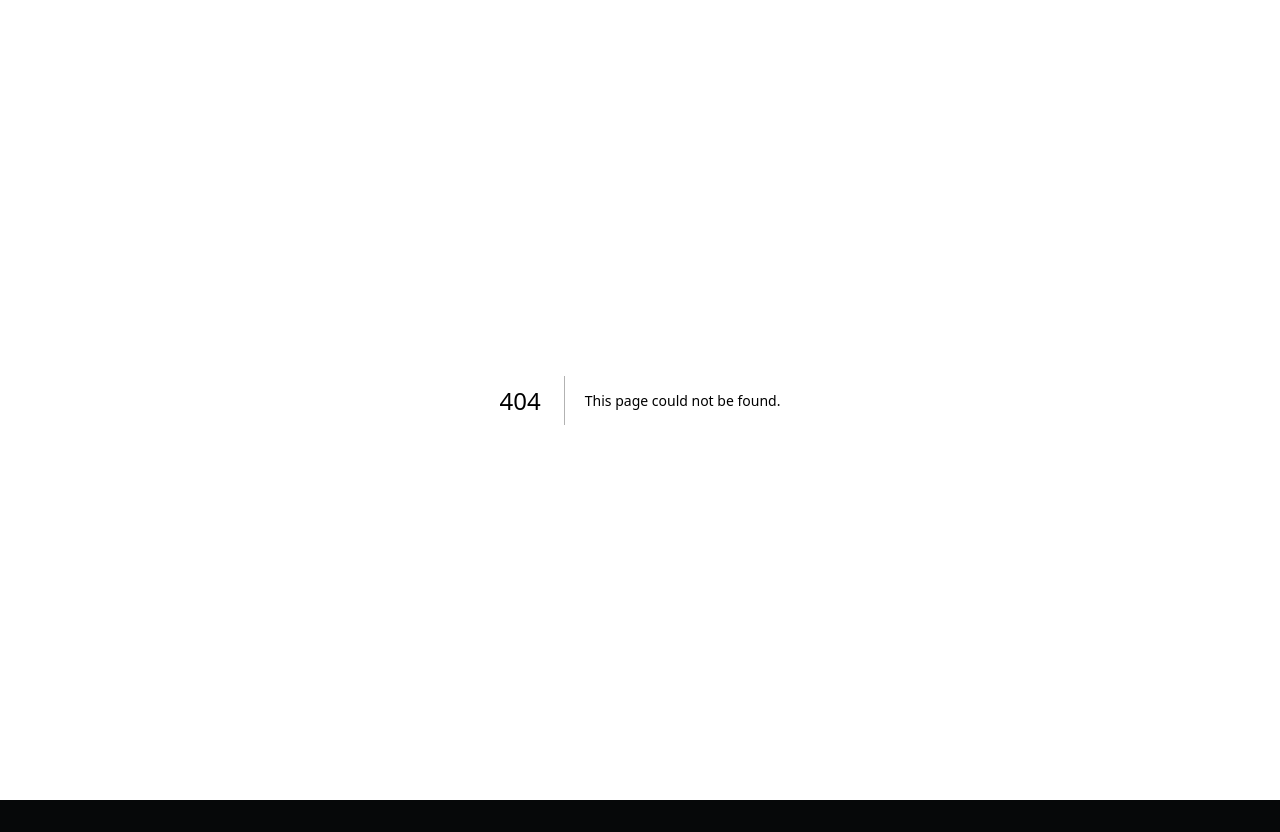
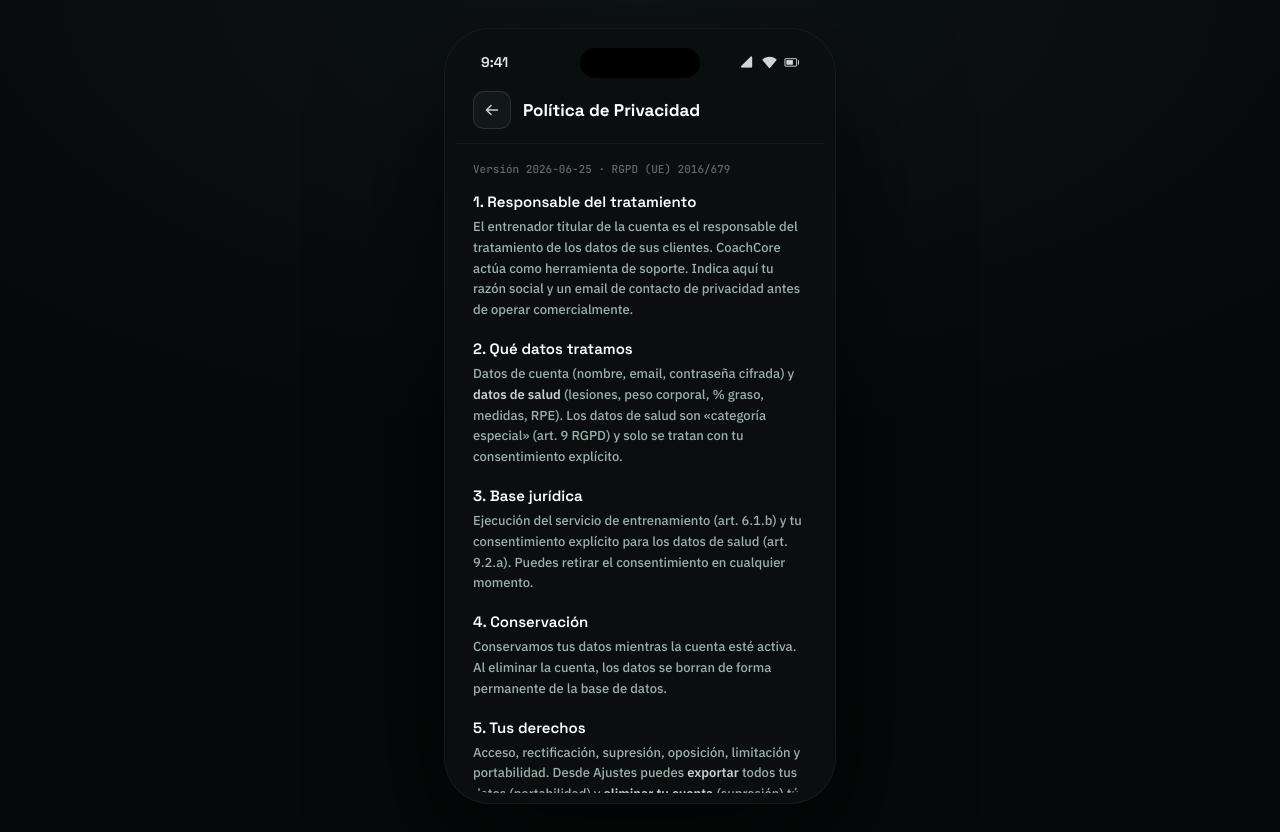
Before and after one commit to mikerb95/CoachCore, a Next.js app: page /privacidad in a window 1280 px wide. Before the commit this address had no page. Before the commit the page ends 800 px from the top, so only its background shows below. Built offline with nearby package versions, Linux system fonts and the light colour scheme.

Commit message:
feat: implement HomePage with user role redirection and add PrivacyPage with compliance details

```diff
--- a/app/page.tsx
+++ b/app/page.tsx
@@ -1,8 +1,15 @@
 import Link from "next/link";
+import { redirect } from "next/navigation";
+import { auth } from "@/auth";
 import { css } from "@/lib/css";
 import { StatusBar } from "@/components/Frame";
 
-export default function AccesoPage() {
+export default async function HomePage() {
+  const session = await auth();
+  if (session?.user) {
+    redirect(session.user.role === "entrenador" ? "/coach" : "/cliente");
+  }
+
   return (
     <div style={css("min-height:100vh;background:radial-gradient(120% 90% at 50% 0%,#0E1416 0%,#060809 60%);display:flex;align-items:center;justify-content:center;padding:28px;font-family:'IBM Plex Sans',system-ui,sans-serif")}>
       <div style={css("width:392px;max-width:100%;height:850px;max-height:calc(100vh - 24px);background:#0A0E0F;border-radius:46px;padding:11px;box-shadow:0 50px 120px rgba(0,0,0,.7),inset 0 0 0 1px rgba(255,255,255,.05);position:relative")}>
@@ -11,48 +18,27 @@ export default function AccesoPage() {
           <StatusBar />
 
           <div style={css("flex:1;display:flex;flex-direction:column;padding:0 24px 30px;animation:ccUp14 .5s cubic-bezier(.2,.8,.2,1)")}>
-            {/* brand */}
             <div style={css("flex:1;display:flex;flex-direction:column;justify-content:center;align-items:center;text-align:center")}>
               <div style={css("width:72px;height:72px;border-radius:22px;background:linear-gradient(135deg,#1f3d2a,#10191400);border:1px solid rgba(56,224,123,.25);display:flex;align-items:center;justify-content:center;margin-bottom:20px")}>
                 <i className="ph-fill ph-barbell" style={css("font-size:34px;color:#38E07B")} />
               </div>
               <div style={css("font:700 34px 'Space Grotesk';color:#fff;letter-spacing:-.8px")}>CoachCore</div>
-              <div style={css("font:500 14px 'IBM Plex Sans';color:#8A938F;margin-top:8px;max-width:240px;line-height:1.5")}>
-                Tus datos, tu propiedad. Elige cómo quieres entrar.
+              <div style={css("font:500 14px 'IBM Plex Sans';color:#8A938F;margin-top:8px;max-width:250px;line-height:1.5")}>
+                Gestiona clientes, rutinas y progreso. Tus datos, tu propiedad.
               </div>
             </div>
 
-            {/* role cards */}
-            <div style={css("display:flex;flex-direction:column;gap:13px")}>
-              <Link href="/coach" className="role-card green" style={css("display:block;background:#12181A;border:1px solid rgba(255,255,255,.07);border-radius:20px;padding:18px")}>
-                <div style={css("display:flex;align-items:center;gap:14px")}>
-                  <div style={css("width:50px;height:50px;border-radius:15px;background:rgba(56,224,123,.12);display:flex;align-items:center;justify-content:center;flex:none")}>
-                    <i className="ph-fill ph-clipboard-text" style={css("font-size:24px;color:#38E07B")} />
-                  </div>
-                  <div style={css("flex:1")}>
-                    <div style={css("font:700 18px 'Space Grotesk';color:#fff")}>Soy Entrenador</div>
-                    <div style={css("font:500 12.5px 'IBM Plex Sans';color:#8A938F;margin-top:2px")}>Gestiona clientes, rutinas y sesiones</div>
-                  </div>
-                  <i className="ph-bold ph-arrow-right" style={css("font-size:18px;color:#38E07B;flex:none")} />
-                </div>
+            <div style={css("display:flex;flex-direction:column;gap:12px")}>
+              <Link href="/login" style={css("display:flex;align-items:center;justify-content:center;gap:8px;height:54px;border-radius:16px;background:var(--data);color:#06140C;font:700 15px 'IBM Plex Sans'")}>
+                Iniciar sesión<i className="ph-bold ph-arrow-right" />
               </Link>
-
-              <Link href="/cliente" className="role-card orange" style={css("display:block;background:#12181A;border:1px solid rgba(255,255,255,.07);border-radius:20px;padding:18px")}>
-                <div style={css("display:flex;align-items:center;gap:14px")}>
-                  <div style={css("width:50px;height:50px;border-radius:15px;background:rgba(255,122,26,.12);display:flex;align-items:center;justify-content:center;flex:none")}>
-                    <i className="ph-fill ph-person-simple-run" style={css("font-size:24px;color:#FF7A1A")} />
-                  </div>
-                  <div style={css("flex:1")}>
-                    <div style={css("font:700 18px 'Space Grotesk';color:#fff")}>Soy Cliente</div>
-                    <div style={css("font:500 12.5px 'IBM Plex Sans';color:#8A938F;margin-top:2px")}>Entrena, registra y sigue tu progreso</div>
-                  </div>
-                  <i className="ph-bold ph-arrow-right" style={css("font-size:18px;color:#FF7A1A;flex:none")} />
-                </div>
+              <Link href="/register" style={css("display:flex;align-items:center;justify-content:center;height:54px;border-radius:16px;background:#12181A;border:1px solid rgba(255,255,255,.1);color:#E6ECEA;font:600 15px 'IBM Plex Sans'")}>
+                Crear cuenta
               </Link>
             </div>
 
-            <div style={css("text-align:center;font:500 11px 'IBM Plex Sans';color:#465049;margin-top:20px")}>
-              Sin suscripciones · 100% offline · PWA
+            <div style={css("text-align:center;font:500 11px 'IBM Plex Sans';color:#465049;margin-top:18px")}>
+              Sin suscripciones · Cifrado · RGPD
             </div>
           </div>
         </div>
--- /dev/null
+++ b/app/privacidad/page.tsx
@@ -0,0 +1,81 @@
+import Link from "next/link";
+import { css } from "@/lib/css";
+import { StatusBar } from "@/components/Frame";
+import { PRIVACY_VERSION } from "@/lib/constants";
+
+export const metadata = { title: "Política de Privacidad · CoachCore" };
+
+export default function PrivacidadPage() {
+  return (
+    <div style={css("min-height:100vh;background:radial-gradient(120% 90% at 50% 0%,#0E1416 0%,#060809 60%);display:flex;align-items:center;justify-content:center;padding:28px;font-family:'IBM Plex Sans',system-ui,sans-serif")}>
+      <div style={css("width:392px;max-width:100%;height:850px;max-height:calc(100vh - 24px);background:#0A0E0F;border-radius:46px;padding:11px;box-shadow:0 50px 120px rgba(0,0,0,.7),inset 0 0 0 1px rgba(255,255,255,.05);position:relative")}>
+        <div style={css("position:absolute;top:20px;left:50%;transform:translateX(-50%);width:120px;height:30px;background:#000;border-radius:18px;z-index:40")} />
+        <div style={css("width:100%;height:100%;background:#0A0E0F;border-radius:36px;overflow:hidden;position:relative;display:flex;flex-direction:column")}>
+          <StatusBar />
+          <div style={css("padding:6px 18px 14px;display:flex;align-items:center;gap:12px;flex:none;border-bottom:1px solid rgba(255,255,255,.05)")}>
+            <Link href="/register" style={css("width:38px;height:38px;border-radius:11px;border:1px solid rgba(255,255,255,.1);background:#12181A;color:#C6CFCB;display:flex;align-items:center;justify-content:center;font-size:16px")}>
+              <i className="ph-bold ph-arrow-left" />
+            </Link>
+            <div style={css("font:700 17px 'Space Grotesk';color:#fff")}>Política de Privacidad</div>
+          </div>
+
+          <div className="cc-scroll" style={css("flex:1;overflow-y:auto;padding:18px")}>
+            <p style={css("font:500 11px 'JetBrains Mono';color:#5E6A66;margin:0 0 16px")}>Versión {PRIVACY_VERSION} · RGPD (UE) 2016/679</p>
+
+            <Section title="1. Responsable del tratamiento">
+              El entrenador titular de la cuenta es el responsable del tratamiento de los datos de sus
+              clientes. CoachCore actúa como herramienta de soporte. Indica aquí tu razón social y un
+              email de contacto de privacidad antes de operar comercialmente.
+            </Section>
+
+            <Section title="2. Qué datos tratamos">
+              Datos de cuenta (nombre, email, contraseña cifrada) y <b style={css("color:#C6CFCB")}>datos de
+              salud</b> (lesiones, peso corporal, % graso, medidas, RPE). Los datos de salud son
+              «categoría especial» (art. 9 RGPD) y solo se tratan con tu consentimiento explícito.
+            </Section>
+
+            <Section title="3. Base jurídica">
+              Ejecución del servicio de entrenamiento (art. 6.1.b) y tu consentimiento explícito para los
+              datos de salud (art. 9.2.a). Puedes retirar el consentimiento en cualquier momento.
+            </Section>
+
+            <Section title="4. Conservación">
+              Conservamos tus datos mientras la cuenta esté activa. Al eliminar la cuenta, los datos se
+              borran de forma permanente de la base de datos.
+            </Section>
+
+            <Section title="5. Tus derechos">
+              Acceso, rectificación, supresión, oposición, limitación y portabilidad. Desde Ajustes puedes
+              <b style={css("color:#C6CFCB")}> exportar</b> todos tus datos (portabilidad) y
+              <b style={css("color:#C6CFCB")}> eliminar tu cuenta</b> (supresión) tú mismo.
+            </Section>
+
+            <Section title="6. Seguridad">
+              Contraseñas con hash bcrypt, cifrado en tránsito (HTTPS/HSTS), cabeceras de seguridad
+              estrictas (CSP), control de acceso por rol y validación de entrada en servidor.
+            </Section>
+
+            <Section title="7. Encargados / terceros">
+              La base de datos se aloja en Neon (Postgres) y el hosting en Vercel, como encargados del
+              tratamiento. No vendemos datos ni los cedemos con fines publicitarios.
+            </Section>
+
+            <p style={css("font:500 12px 'IBM Plex Sans';color:#5E6A66;line-height:1.6;margin-top:8px")}>
+              Este texto es una base de cumplimiento; revísalo con asesoría legal antes de operar con
+              clientes reales.
+            </p>
+          </div>
+        </div>
+      </div>
+    </div>
+  );
+}
+
+function Section({ title, children }: { title: string; children: React.ReactNode }) {
+  return (
+    <div style={css("margin-bottom:18px")}>
+      <h2 style={css("font:600 15px 'Space Grotesk';color:#fff;margin:0 0 6px")}>{title}</h2>
+      <p style={css("font:500 13px 'IBM Plex Sans';color:#9FB0A8;line-height:1.6;margin:0")}>{children}</p>
+    </div>
+  );
+}
```
